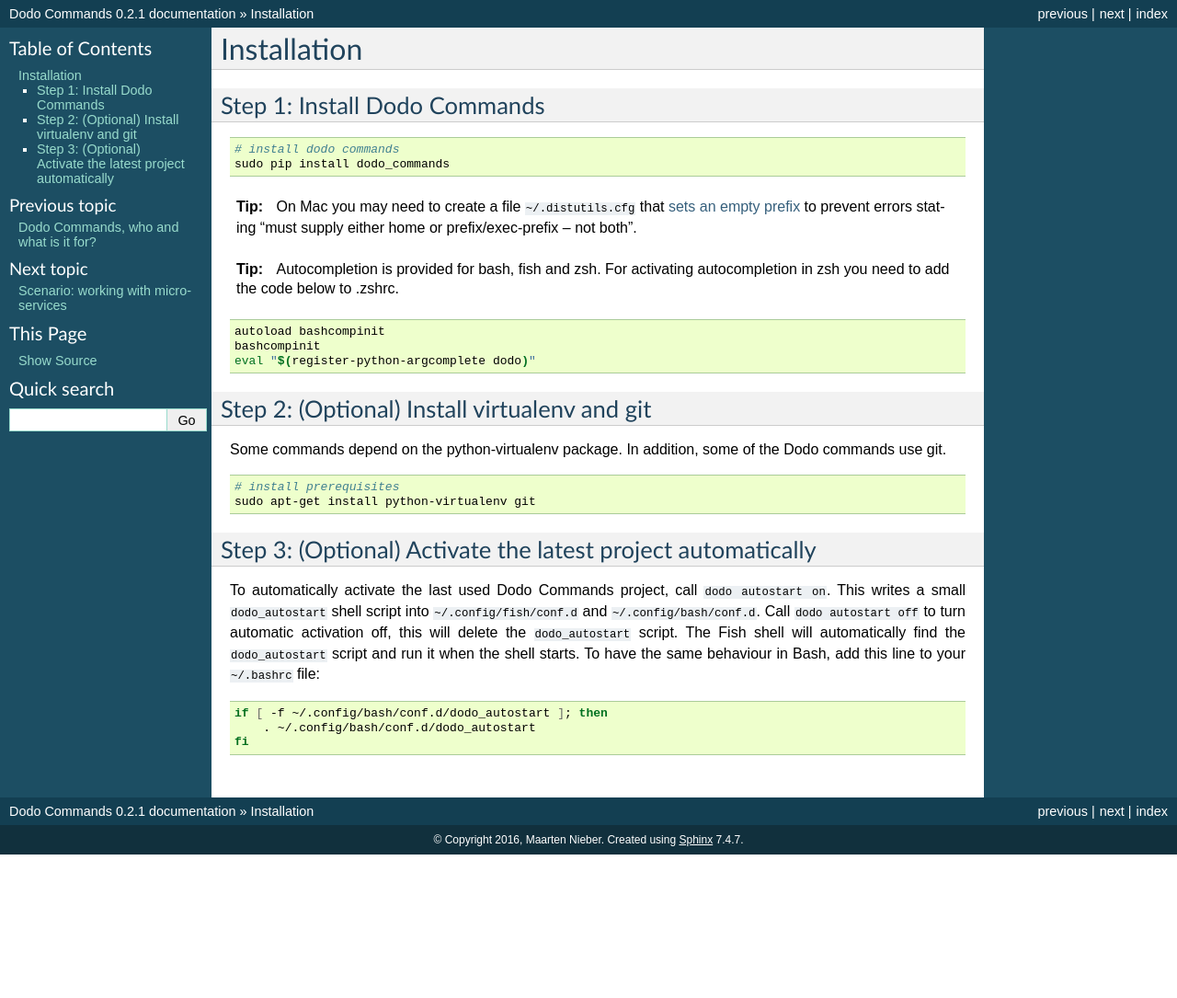
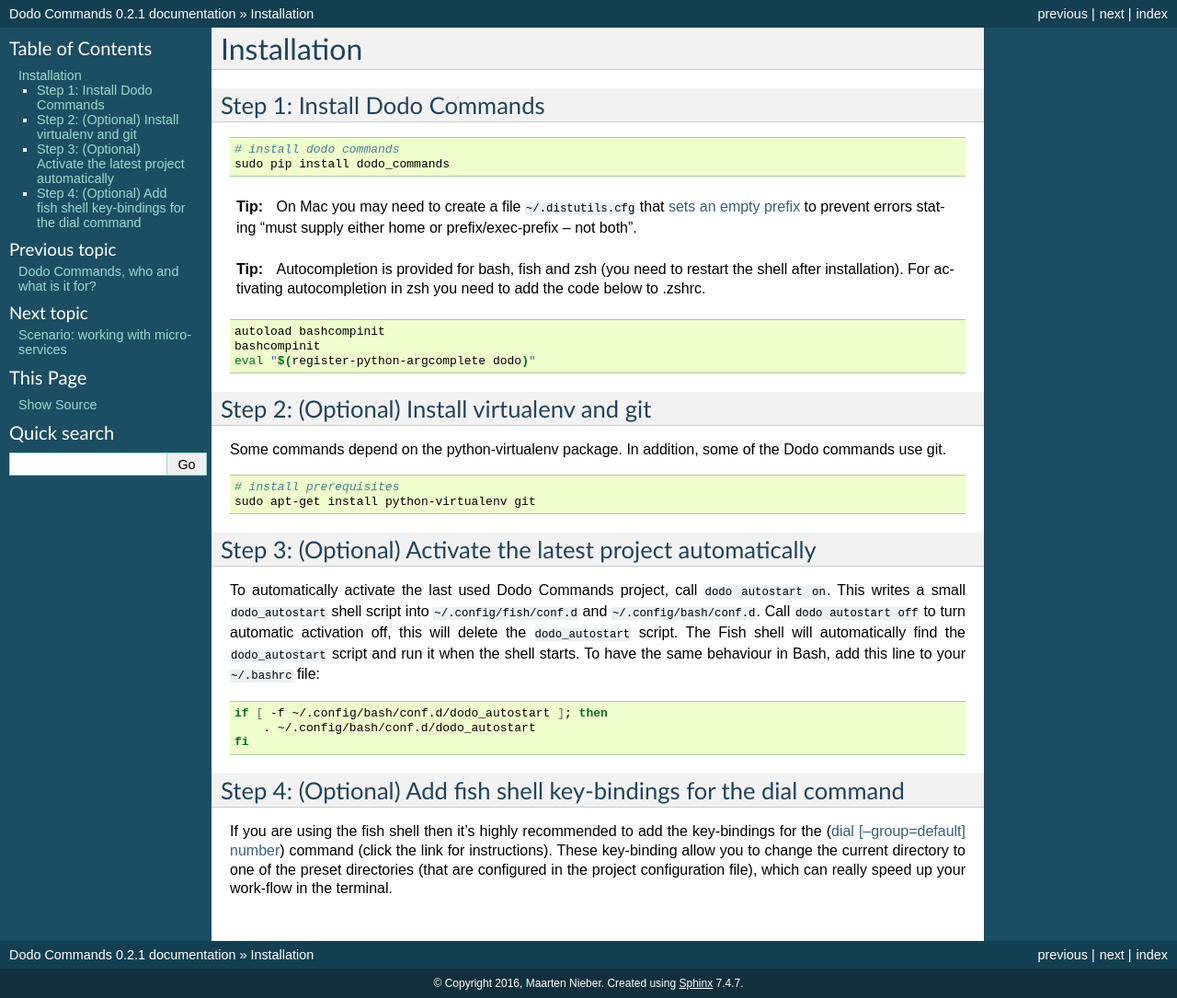
Before and after one commit to mnieber/dodo-commands, a Sphinx documentation site: the page built from doc/installation.rst, in a window 1280 px wide. Shown: the whole page at 92% size. Built offline with Sphinx 7.4.7, drawn with Linux system fonts in a browser that asks for light colours; before the commit the page ends 929 px from its top, so only the background shows below that.

```diff
--- a/doc/installation.rst
+++ b/doc/installation.rst
@@ -19,8 +19,8 @@
 
 .. tip::
 
-   Autocompletion is provided for bash, fish and zsh. For activating autocompletion in zsh you need to add
-   the code below to .zshrc.
+   Autocompletion is provided for bash, fish and zsh (you need to restart the shell after installation).
+   For activating autocompletion in zsh you need to add the code below to .zshrc.
 
 .. code-block:: bash
 
@@ -50,3 +50,13 @@
     if [ -f ~/.config/bash/conf.d/dodo_autostart ]; then
         . ~/.config/bash/conf.d/dodo_autostart
     fi
+
+
+Step 4: (Optional) Add fish shell key-bindings for the dial command
+-------------------------------------------------------------------
+
+If you are using the fish shell then it's highly recommended to add the
+key-bindings for the (:ref:`dial`) command (click the link for instructions).
+These key-binding allow you to change the current directory to one of the
+preset directories (that are configured in the project configuration file),
+which can really speed up your work-flow in the terminal.
```
Also changed, not shown: doc/reference/standard-commands/dial.rst (+7 -2 lines), 1 other file.
